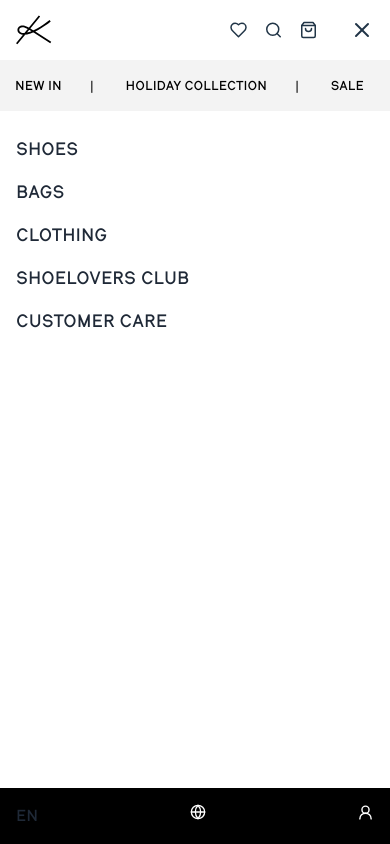
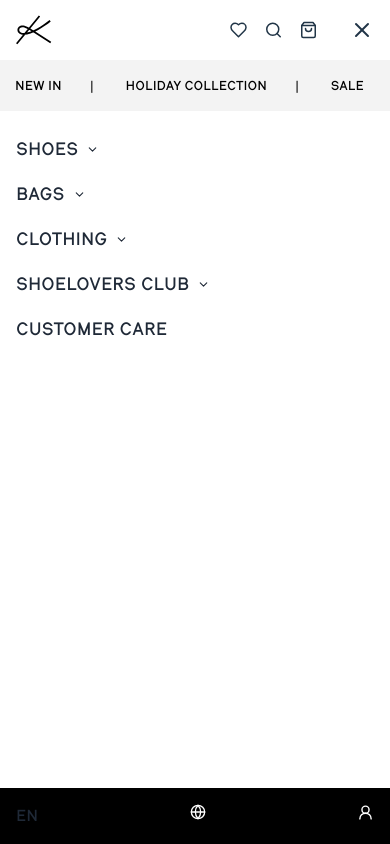
Before and after one commit to danitas/cloth_shop, a React (Vite) app: page / in a window 390 px wide. Both pictures are taken after a click on the button 362 px from the left and 38 px from the top of the page. Built offline with nearby package versions, Linux system fonts and the light colour scheme; a web font is replaced by a local one.

Commit message:
- Updated mobile sidebar dd navigation

```diff
--- a/src/components/NavigationList/MobileNavigation/index.tsx
+++ b/src/components/NavigationList/MobileNavigation/index.tsx
@@ -1,7 +1,21 @@
 import { mobileNavigationItems } from '@data/navigation.ts';
-import SubcategoriesLinks from '@components/NavigationList/Subcategories';
+import SubcategoriesLinks from '@components/NavigationList/SubcategoriesLinks';
+import { ChevronDown } from 'lucide-react';
+import clsx from 'clsx';
+import { useState } from 'react';
 
 const MobileNavigation = () => {
+  const [openItems, setOpenItems] = useState<Record<string, boolean>>({});
+
+  const toggleChevron = (id: string, event: React.MouseEvent) => {
+    event.stopPropagation();
+    event.preventDefault();
+    setOpenItems((prev) => ({
+      ...prev,
+      [id]: !prev[id],
+    }));
+  };
+
   return (
     <div className="flex-col py-4 sm:flex lg:hidden">
       {mobileNavigationItems.map((item) => (
@@ -11,9 +25,30 @@ const MobileNavigation = () => {
             className="flex py-4 text-lg font-bold uppercase text-gray-800"
           >
             {item.name}
+            {item.subCategories?.length && (
+              <div
+                onClick={(e) => {
+                  toggleChevron(item.id, e);
+                }}
+                className="ml-2 flex"
+              >
+                <ChevronDown
+                  size="13"
+                  className={clsx(
+                    'transition-transform duration-300 ease-in-out',
+                    openItems[item.id] ? 'rotate-180' : 'rotate-0'
+                  )}
+                />
+              </div>
+            )}
           </a>
 
-          <SubcategoriesLinks subCategories={item.subCategories} />
+          {openItems[item.id] && ( // Only show the dropdown for the current open item
+            <SubcategoriesLinks
+              subCategories={item.subCategories}
+              isMobile={true}
+            />
+          )}
         </div>
       ))}
     </div>
--- a/src/components/NavigationList/SubcategoriesLinks/index.tsx
+++ b/src/components/NavigationList/SubcategoriesLinks/index.tsx
@@ -3,22 +3,31 @@ import { TSharedCategory } from '@components/NavigationList/DesktopNavigation/Na
 
 const SubcategoriesLinks = ({
   subCategories,
+  isMobile,
 }: {
   subCategories?: TSharedCategory[];
+  isMobile?: boolean;
 }) => {
   if (!subCategories?.length) return null;
 
   return (
     <div
       className={clsx(
-        'flex-grow-1 h-full flex-col flex-wrap lg:flex lg:w-[310px] xl:w-[510px]'
+        isMobile
+          ? 'flex'
+          : 'flex-grow-1 h-full flex-col lg:flex lg:w-[310px] xl:w-[510px]',
+        'flex-wrap'
       )}
     >
       {subCategories.map((child) => (
         <a
           href={child.url}
           key={child.id}
-          className="block px-4 py-2 text-base text-black hover:text-black hover:underline"
+          className={
+            isMobile
+              ? 'text-md flex w-1/2 py-2 font-baseLight'
+              : 'block px-4 py-2 text-base text-black hover:text-black hover:underline'
+          }
         >
           {child.name}
         </a>
--- a/tailwind.config.js
+++ b/tailwind.config.js
@@ -46,6 +46,7 @@ export default {
       sm: '12px',
       base: '13px',
       large: '14px',
+      md: '16px',
       lg: '18px',
     },
     borderRadius: {
```
